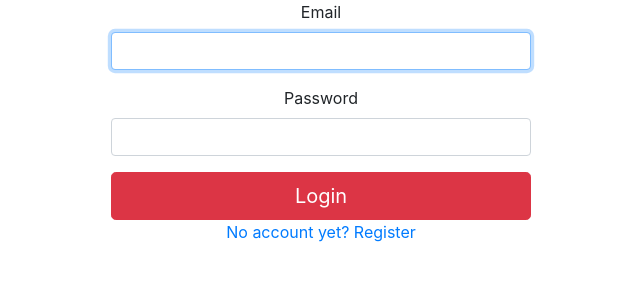
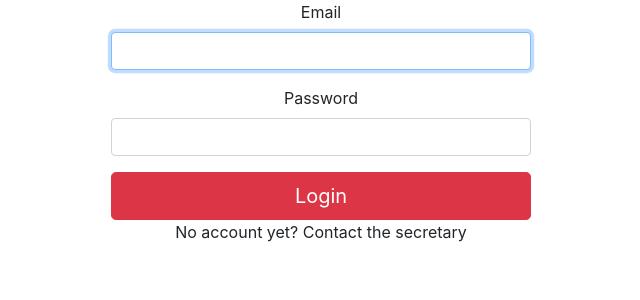
Before and after one commit to lunchtag/react-spa, a React (Create React App) app: page / in a window 1280 px wide. Shown: the top 300 px of the page, without its empty margins (319-959 px from the left). Built offline with nearby package versions, Linux system fonts and the light colour scheme.

Commit message:
added calendar

```diff
--- a/package.json
+++ b/package.json
@@ -9,6 +9,7 @@
     "bootstrap": "^4.4.1",
     "react": "^16.13.0",
     "react-bootstrap": "^1.0.0-beta.17",
+    "react-calendar": "^3.0.0",
     "react-dom": "^16.13.0",
     "react-router": "^5.1.2",
     "react-router-dom": "^5.1.2",
--- a/src/pages/App.js
+++ b/src/pages/App.js
@@ -1,8 +1,9 @@
-import React from 'react';
+import React, { useReducer } from 'react';
 import '../css/App.css';
 import { BrowserRouter, Switch } from 'react-router-dom';
 import PublicRoute from '../components/PublicRoute'
 import Login from './Login.js'
+import UserLunchOverView from './UserLunchOverView'
 
 export default class App extends React.Component{
   render(){
@@ -10,6 +11,7 @@ export default class App extends React.Component{
       <BrowserRouter>
         <Switch>
           <PublicRoute restricted={false} component={Login} path="/" exact></PublicRoute>
+          <PublicRoute restricted={false} component={UserLunchOverView} path="/dashboard" exact></PublicRoute>
         </Switch>
       </BrowserRouter>
     )
--- a/src/pages/Login.js
+++ b/src/pages/Login.js
@@ -49,7 +49,7 @@ export default class Login extends React.Component {
           <Button block size="lg" variant="danger" type="submit">
             Login
           </Button>
-          <Link to="/register">No account yet? Register</Link>
+          <p>No account yet? Contact the secretary</p>
         </form>
       </div>
     );
```
Also changed, not shown: 1 other file (tests, documents, lock files or other folders).
